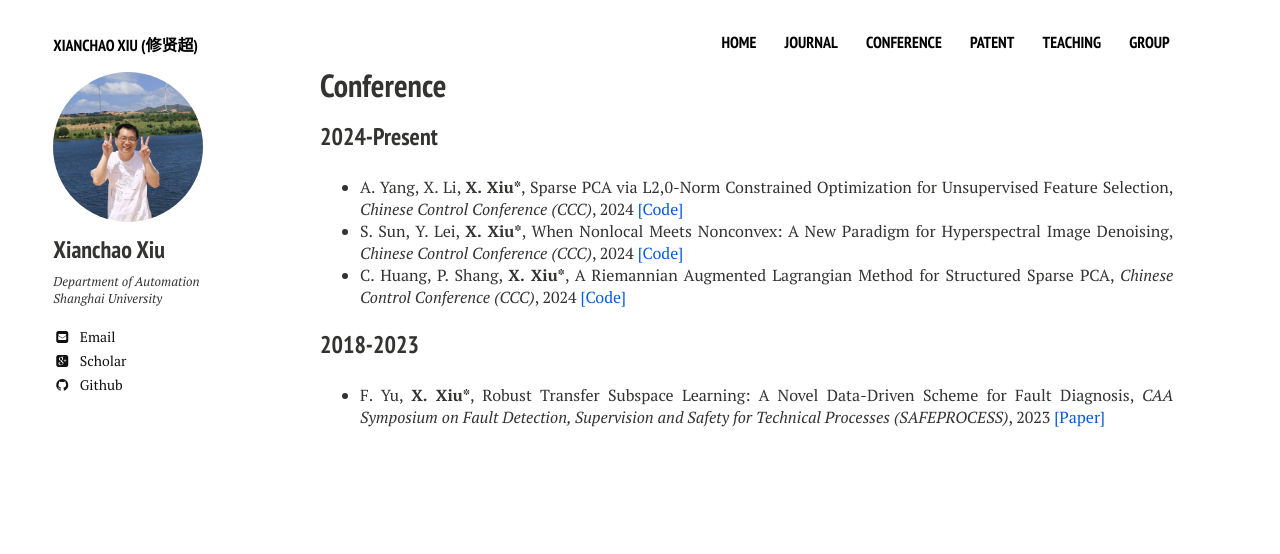
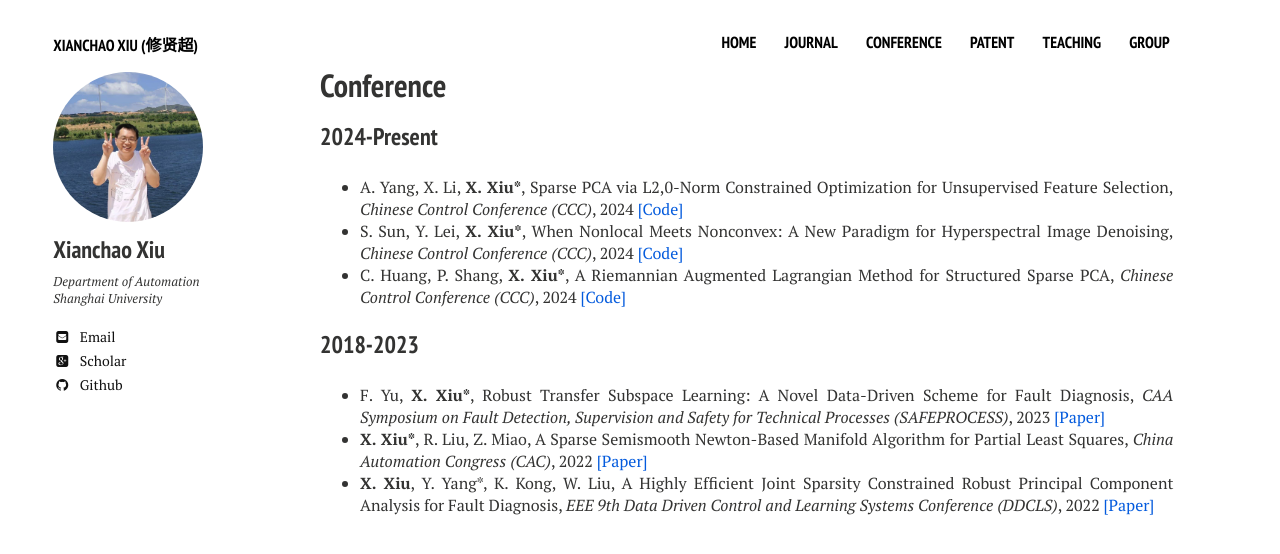
Before and after one commit to xianchaoxiu/xianchaoxiu.github.io, a Jekyll site: the page built from conference/index.md, in a window 1280 px wide. Shown: the top 554 px of the page. Built offline with Jekyll 4.4.1, drawn with Linux system fonts in a browser that asks for light colours; nearby versions of some CDN libraries.

Commit message:
Update index.md

```diff
--- a/conference/index.md
+++ b/conference/index.md
@@ -18,3 +18,5 @@ share: false
 ### 2018-2023
 
 * F. Yu, <b>X. Xiu*</b>, Robust Transfer Subspace Learning: A Novel Data-Driven Scheme for Fault Diagnosis, <i> CAA Symposium on Fault Detection, Supervision and Safety for Technical Processes (SAFEPROCESS)</i>, 2023 <a href="https://ieeexplore.ieee.org/abstract/document/10295777" class="textlink" target="_blank">[Paper]</a> <br>
+* <b>X. Xiu*</b>, R. Liu, Z. Miao, A Sparse Semismooth Newton-Based Manifold Algorithm for Partial Least Squares, <i> China Automation Congress (CAC)</i>, 2022 <a href="https://ieeexplore.ieee.org/abstract/document/10055654" class="textlink" target="_blank">[Paper]</a> <br>
+* <b>X. Xiu</b>, Y. Yang*, K. Kong, W. Liu, A Highly Efficient Joint Sparsity Constrained Robust Principal Component Analysis for Fault Diagnosis, <i> EEE 9th Data Driven Control and Learning Systems Conference (DDCLS)</i>, 2022 <a href="https://ieeexplore.ieee.org/abstract/document/9275063" class="textlink" target="_blank">[Paper]</a> <br>
```
